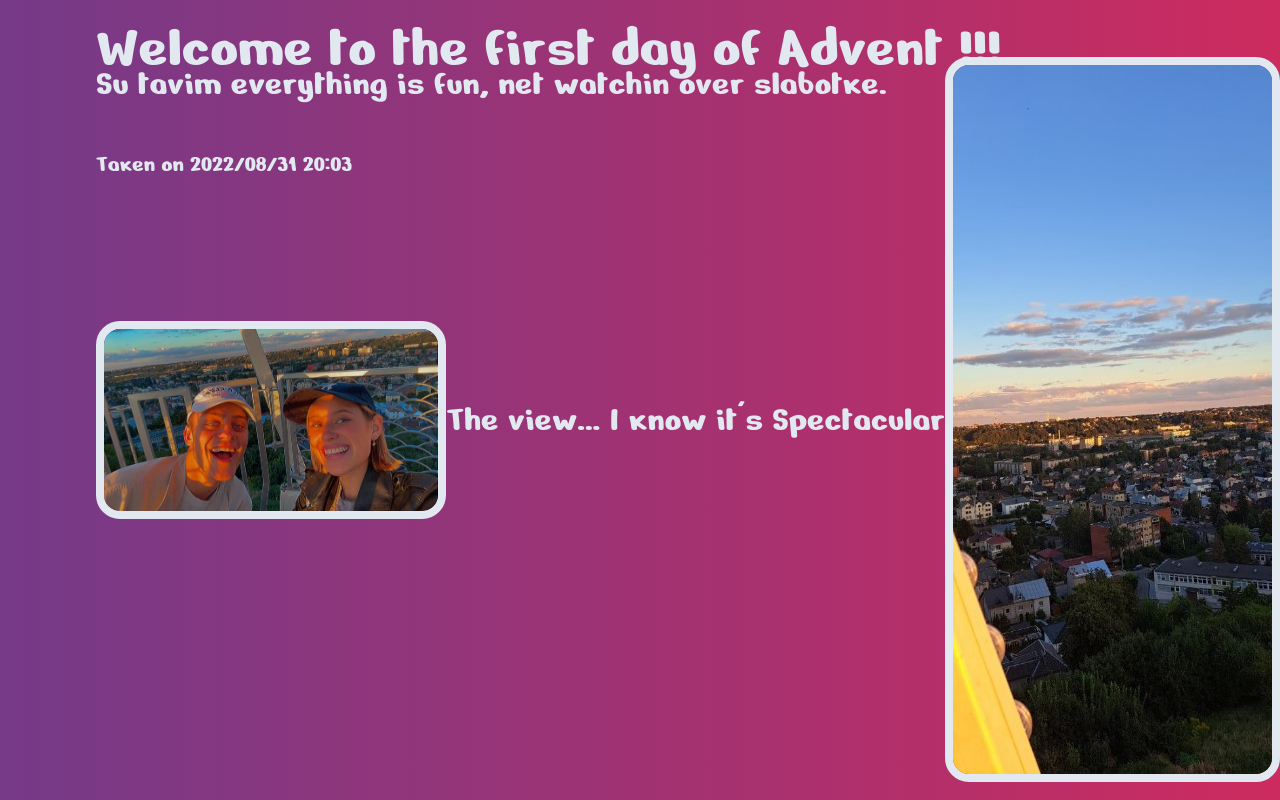
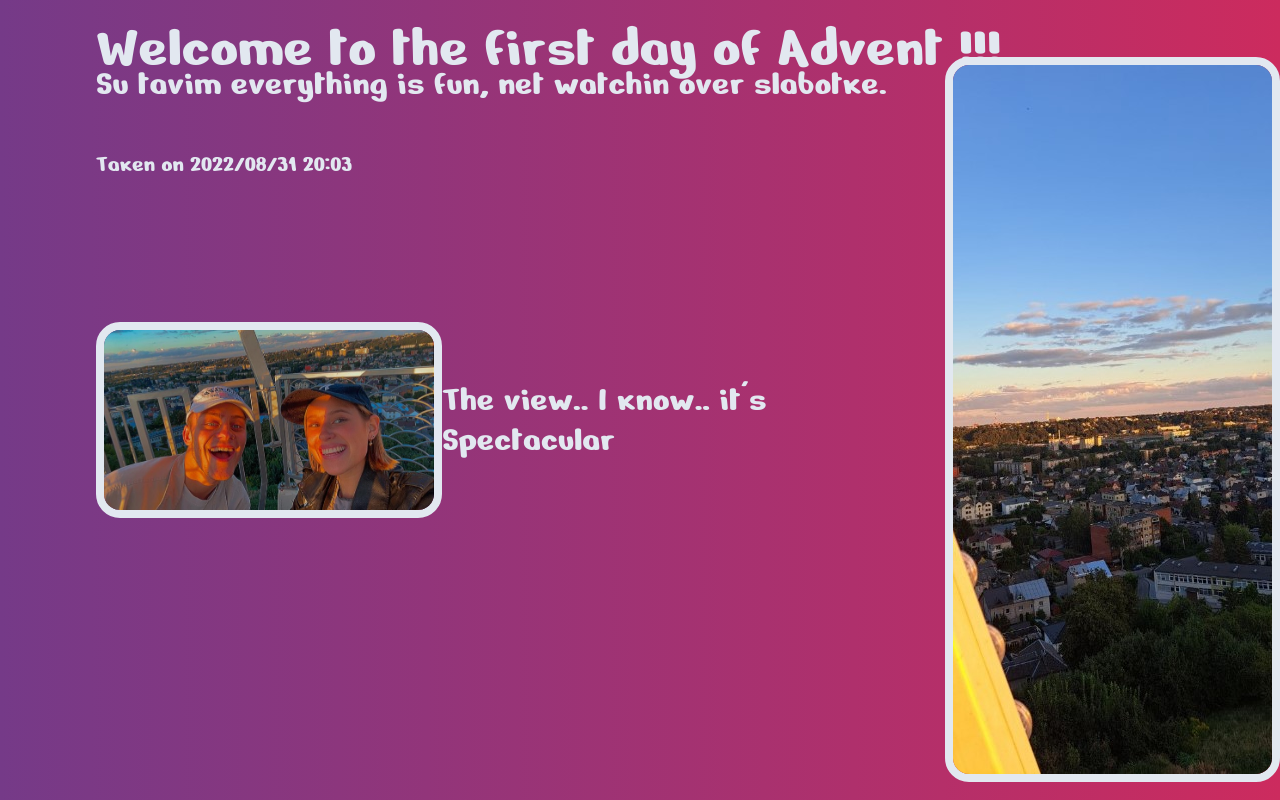
Before and after one commit to airidasjus/advent, a plain HTML site: page otherHtml/twentySeven.html in a window 1280 px wide. Drawn offline with nearby package versions, Linux system fonts and the light colour scheme.

Commit message:
Update twentySeven.html

```diff
--- a/otherHtml/twentySeven.html
+++ b/otherHtml/twentySeven.html
@@ -21,7 +21,7 @@ background: linear-gradient(to right, #753a88, #cc2b5e); /* W3C, IE 10+/ Edge, F
     <div class="text-2xl ml-22"><p style="padding: 0"></p>Taken on 2022/08/31 20:03</p></div>
     <div class="grid overflow-hidden auto-cols-auto auto-rows-auto gap-0 grid-flow-row h-auto items-center" style="margin-top: -160px">
     <div class="row-start-1 col-start-1"><img class="rounded-3xl mr-50 row-start-1 col-start-2 border-8 border-slate-200"src="../img/1.jpg"></div>
-    <div class="text-4xl"><p>The view... I know it's Spectacular</p></div>
+    <div class="text-4xl"><p>The view.. I know.. it's Spectacular</p></div>
     <div class="row-start-1 col-start-3"><img class="rounded-3xl border-8 border-slate-200"src="../img/17.jpg"></div>
 </div>
 </div>
```
